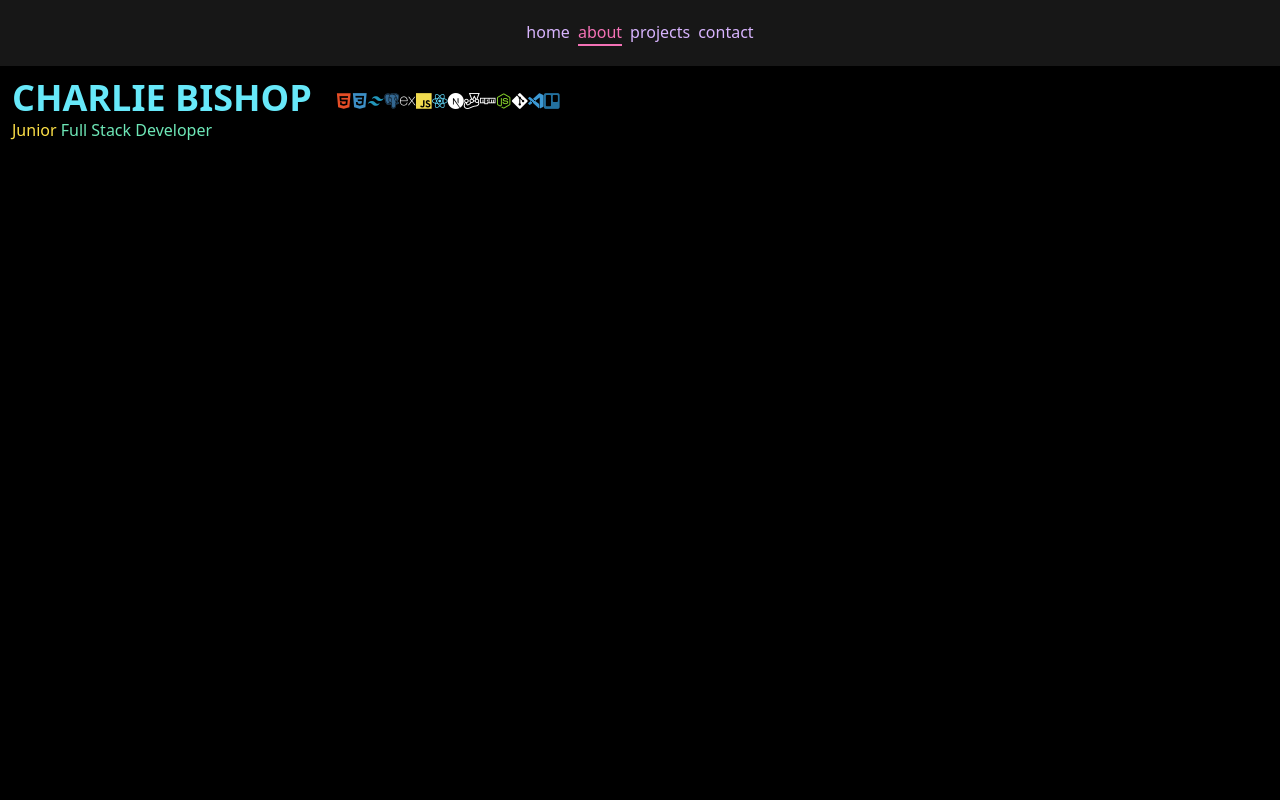
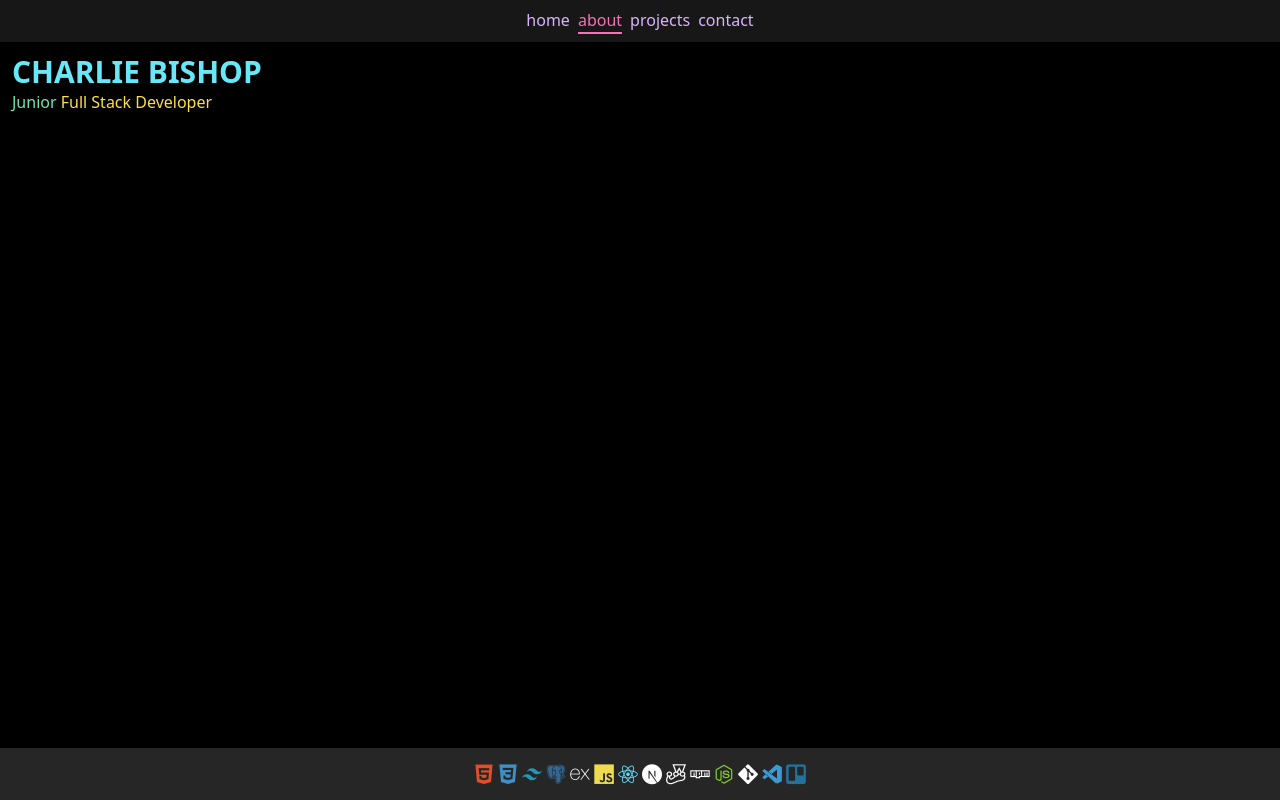
Before and after one commit to charlieBdev/portfolio, a Next.js app: page /about in a window 1280 px wide. Built offline with nearby package versions, Linux system fonts and the light colour scheme.

Commit message:
header and footer now ok

```diff
--- a/src/app/Components/Skills.tsx
+++ b/src/app/Components/Footer.tsx
@@ -1,52 +1,31 @@
-export default function Skills() {
+export default function Footer() {
     return (
-        <div className="flex flex-row justify-center align-end flex-wrap p-3">
-            <div className="flex flex-col items-center">
+        <footer className="flex justify-center p-4 sticky bottom-auto text-xl bg-neutral-800">
+            <div className="flex space-x-1">
                 {/* <p>frontend</p> */}
-                <div>
                     <i className="devicon-html5-plain colored"></i>
                     {/* <p>HTML</p> */}
                     <i className="devicon-css3-plain colored"></i>
                     {/* <p>CSS</p>  */}
                     <i className="devicon-tailwindcss-plain colored"></i>
                     {/* <p>Tailwind</p> */}
-                </div>
-            </div>
-            <div className="flex flex-col items-center">
                 {/* <p>backend</p> */}
-                <div>
                     <i className="devicon-postgresql-plain colored"></i>
                     {/* <p>PostgreSQL</p> */}
                     <i className="devicon-express-original"></i>
                     {/* <p>Express.js</p> */}
-                </div>
-            </div>
-            <div className="flex flex-col items-center">
                 {/* <p>languages</p> */}
-                <div>
                     <i className="devicon-javascript-plain colored"></i>
                     {/* <p>JavaScript</p> */}
-                </div>
-            </div>
-            <div className="flex flex-col items-center">
                 {/* <p>frameworks</p> */}
-                <div>
                     <i className="devicon-react-original colored"></i>
                     {/* <p>React</p> */}
                     <i className="devicon-nextjs-original"></i>
                     {/* <p>Next.js</p> */}
-                </div>
-            </div>
-            <div className="flex flex-col items-center">
                 {/* <p>testing</p> */}
-                <div>
                     <i className="devicon-jest-plain"></i>
                     {/* <p>Jest</p> */}
-                </div>
-            </div>
-            <div className="flex flex-col items-center">
                 {/* <p>misc</p> */}
-                <div>
                     <i className="devicon-npm-original-wordmark"></i>
                     {/* <p>NPM</p> */}
                     <i className="devicon-nodejs-plain colored"></i>
@@ -57,8 +36,8 @@ export default function Skills() {
                     {/* <p>VS Code</p> */}
                     <i className="devicon-trello-plain colored"></i>
                     {/* <p>Trello</p> */}
-                </div>
             </div>
-        </div>
+
+        </footer>
     )
 }
--- a/src/app/Components/Header.tsx
+++ b/src/app/Components/Header.tsx
@@ -1,14 +1,12 @@
-import Skills from "./Skills";
 
 export default function Header() {
     return (
         <header className="p-3">
-            <div className="flex flex-row gap-3">
+            <div className="flex flex-row">
                 <div className="flex flex-col">
-                    <h1 className="text-4xl font-bold"><span className="text-cyan-300">CHARLIE BISHOP</span></h1>
-                    <h2 className="text-emerald-300"><span className="text-yellow-300">Junior</span> Full Stack Developer</h2>
+                    <h1 className="text-3xl font-bold text-cyan-300">CHARLIE BISHOP</h1>
+                    <h2 className="text-emerald-300">Junior<span className="text-yellow-300"> Full Stack Developer</span></h2>
                 </div>
-                <Skills />
             </div>
         </header>
     )
--- a/src/app/Components/Nav.tsx
+++ b/src/app/Components/Nav.tsx
@@ -6,8 +6,8 @@ import { usePathname } from 'next/navigation';
 export default function Nav() {
   const currentRoute = usePathname()
     return (
-        <nav className="bg-neutral-900 p-2">
-          <ul className="flex flex-row space-x-2 mt-3 mb-3 justify-center text-purple-300">
+        <nav className="bg-neutral-900 p-2 sticky top-0">
+          <ul className="flex flex-row space-x-2 justify-center text-purple-300">
             <Link href="/" className={currentRoute === "/" ? "active-link" : ""}>home</Link>
             <Link href="/about" className={currentRoute === "/about" ? "active-link" : ""}>about</Link>
             <Link href="/projects" className={currentRoute === "/projects" ? "active-link" : ""}>projects</Link>
--- a/src/app/about/page.tsx
+++ b/src/app/about/page.tsx
@@ -1,6 +1,6 @@
 export default function About() {
     return (
-      <main>
+      <main className="flex flex-col h-screen justify-center overflow-hidden">
 
       </main>
     )
--- a/src/app/contact/page.tsx
+++ b/src/app/contact/page.tsx
@@ -1,6 +1,6 @@
 export default function Contact() {
     return (
-      <main>
+      <main className="flex flex-col h-screen justify-center overflow-hidden">
 
       </main>
     )
--- a/src/app/globals.css
+++ b/src/app/globals.css
@@ -32,7 +32,12 @@ body {
 }
 
 .active-link {
-
   color: rgb(244 114 182);
   border-bottom: 2px solid rgb(244 114 182);
 }
+
+.flex-container {
+  display: flex;
+  flex-direction: column;
+  min-height: 100vh; /* Ensure at least viewport height */
+}
--- a/src/app/layout.tsx
+++ b/src/app/layout.tsx
@@ -2,6 +2,7 @@ import './globals.css'
 import type { Metadata } from 'next'
 import Nav from './Components/Nav'
 import Header from './Components/Header'
+import Footer from './Components/Footer'
 
 
 export const metadata: Metadata = {
@@ -18,10 +19,11 @@ export default function RootLayout({
     <>
       <html lang="en">
       <link rel="stylesheet" href="https://cdn.jsdelivr.net/gh/devicons/devicon@v2.15.1/devicon.min.css" />
-        <body className='flex flex-col'>
+        <body className="flex flex-col h-screen">
           <Nav />
           <Header />
           {children}
+          <Footer />
         </body>
       </html>
     </>
--- a/src/app/page.tsx
+++ b/src/app/page.tsx
@@ -4,18 +4,22 @@ import bg from "../../public/bg.jpg"
 export default function Home() {
 
   return (
-    <main className="flex-grow">
-        <Image
-          src={bg}
-          // width={500}
-          // height={500}
-          alt="Picture of the author"
-          style={{
-            maxWidth: '100%',
-            height: 'auto',
-          }}
-        />
-        <p className="text-sm text-right text-neutral-800">Photo by <a href="https://unsplash.com/@synkevych?utm_source=unsplash&utm_medium=referral&utm_content=creditCopyText">Roman Synkevych</a> on <a href="https://unsplash.com/photos/vXInUOv1n84?utm_source=unsplash&utm_medium=referral&utm_content=creditCopyText">Unsplash</a></p>
+    <main className="flex flex-col h-screen justify-center overflow-hidden">
+      <Image
+        src={bg}
+        // width={500}
+        // height={500}
+        alt="Luminous Eat Sleep Code Repeat text displayed on a phone being held in a dark room"
+        className="max-h-full object-scale-down mx-auto"
+      />
+      {/* <p className="text-sm text-right text-neutral-700 mr-3">
+        Photo by <a href="https://unsplash.com/@synkevych?utm_source=unsplash&utm_medium=referral&utm_content=creditCopyText">
+          Roman Synkevych
+        </a>
+         on <a href="https://unsplash.com/photos/vXInUOv1n84?utm_source=unsplash&utm_medium=referral&utm_content=creditCopyText">
+          Unsplash
+        </a>
+      </p> */}
     </main>
   )
 }
--- a/src/app/projects/page.tsx
+++ b/src/app/projects/page.tsx
@@ -1,6 +1,6 @@
 export default function Projects() {
     return (
-		<main>
+		<main className="flex flex-col h-screen justify-center overflow-hidden">
 
 		</main>
     )
```
